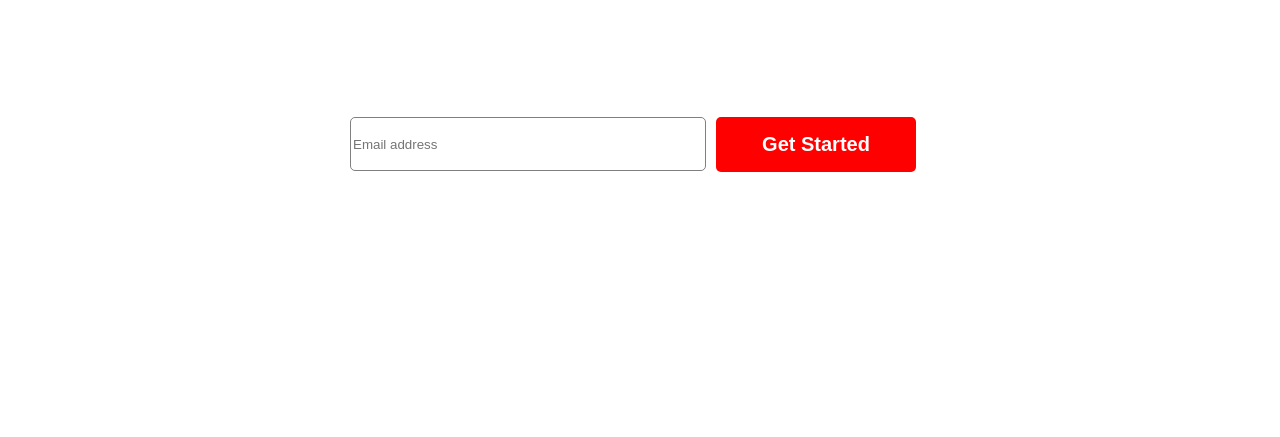
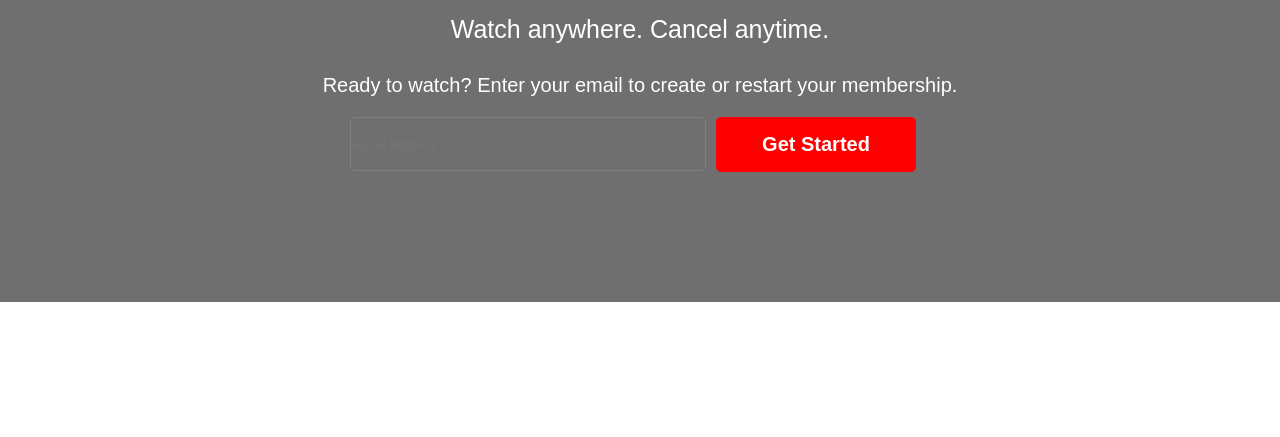
Before and after one commit to jithin-jz/Netflix, a plain HTML site: page index.html in a window 1280 px wide. Shown: the part 363-800 px from the top of the page. Drawn offline with Linux system fonts and the light colour scheme; the site is published under a folder, as on GitHub Pages, so addresses that start at the root find nothing.

Commit message:
Update styles.css

```diff
--- a/styles.css
+++ b/styles.css
@@ -16,7 +16,7 @@
     left: 0;
     width: 100%;
     height: 100%;
-    background-image: url(/images/background.png);
+    background-image: url("images/background.png");
     background-size: cover;
     background-position: center;
     filter: brightness(0.7);
```
